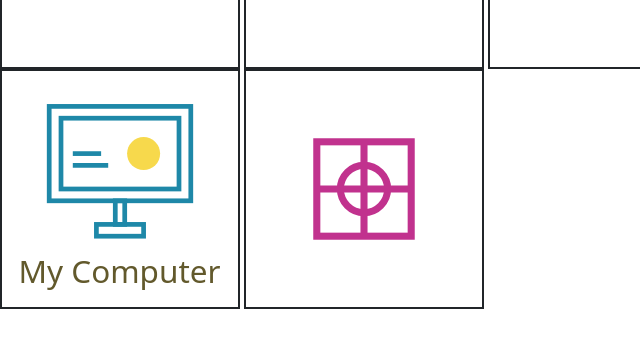
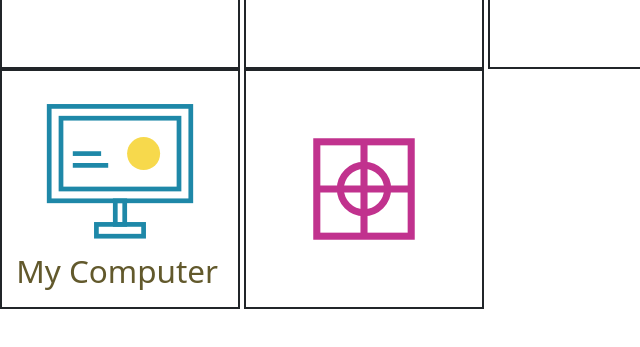
Before and after one commit to siangjyunsyu/hahow_homework8, a plain HTML site: page index.html in a window 1280 px wide. Shown: the part 171-518 px from the top of the page, 0-640 px from the left. Drawn offline with nearby package versions, Linux system fonts and the light colour scheme.

Commit message:
update text X

```diff
--- a/index.html
+++ b/index.html
@@ -117,7 +117,7 @@
         <circle cx="10" cy="0" r="7">
           <animate attributeName="r" dur="2s" values="5;10;5" repeatCount="indefinite"></animate>
         </circle>
-        <text x="-43" y="55">
+        <text x="-44" y="55">
           My Computer
           <animate attributeName="y" dur="2.5s" values="70;55"></animate>
         </text>
```
